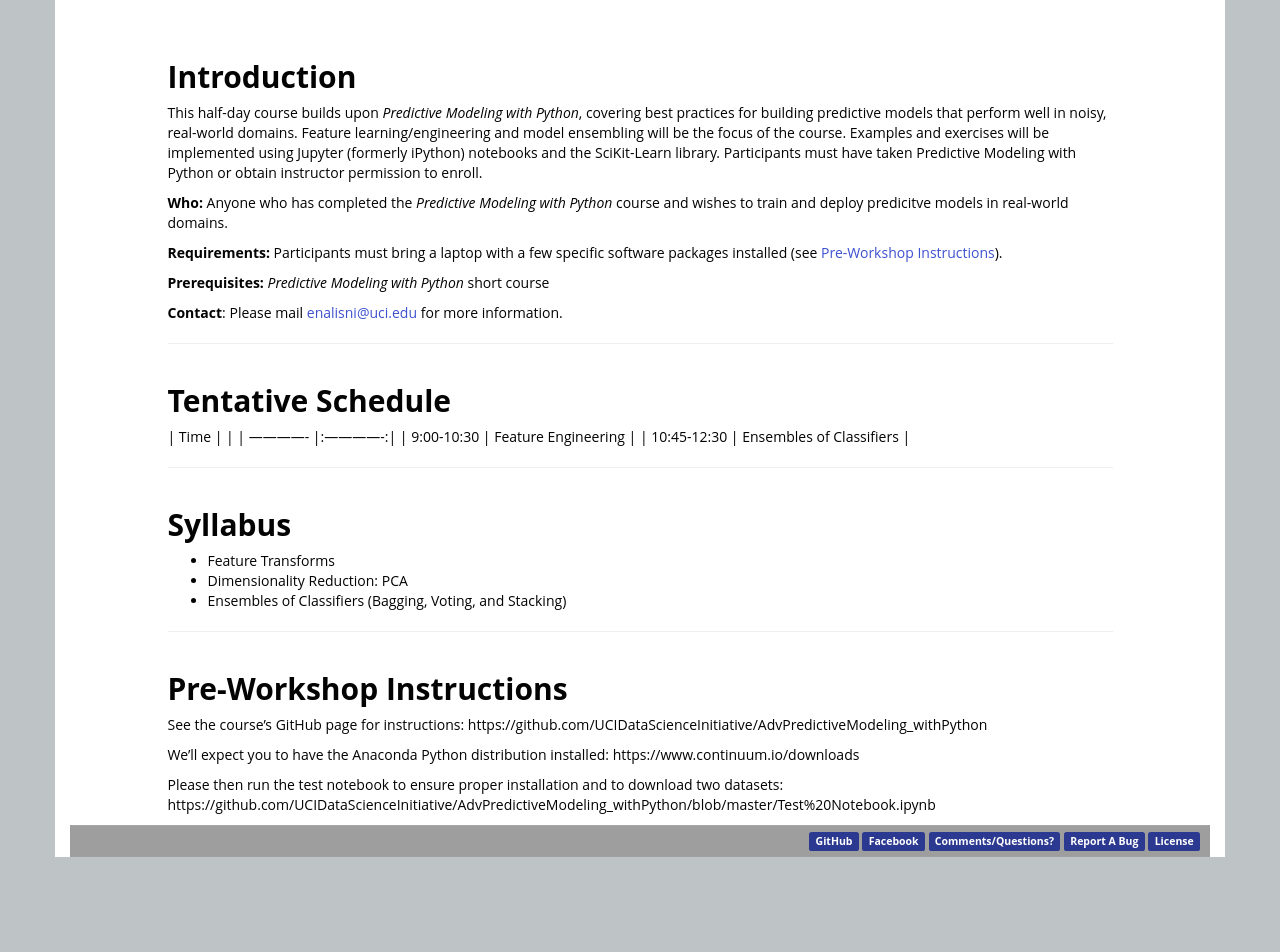
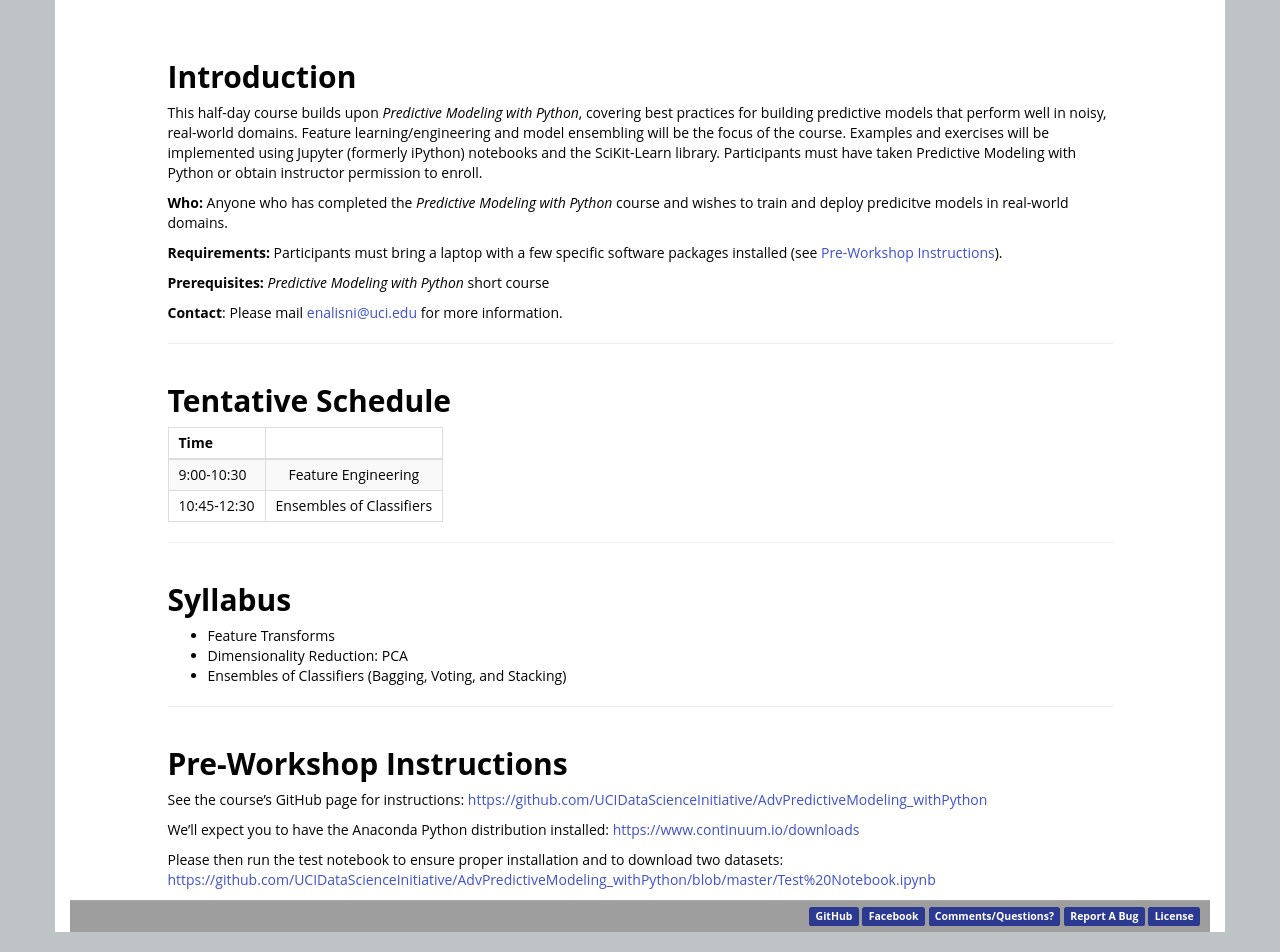
Before and after one commit to UCIDataScienceInitiative/UCIDataScienceInitiative.github.io, a Jekyll site: the page built from Workshops/AdvancedPython.md, in a window 1280 px wide. Shown: the part 434-1386 px from the top of the page. Built offline with Jekyll 4.4.1, drawn with Linux system fonts in a browser that asks for light colours; before the commit the page ends 1311 px from its top, so only the background shows below that; grey boxes are pictures that could not be loaded.

Commit message:
fixed links

```diff
--- a/Workshops/AdvancedPython.md
+++ b/Workshops/AdvancedPython.md
@@ -32,6 +32,7 @@ This half-day course builds upon *Predictive Modeling with Python*, covering bes
 | ------------- |:-------------:|
 | 9:00-10:30    | Feature Engineering 		|
 | 10:45-12:30   | Ensembles of Classifiers   	|
+
 * * *
 
 
@@ -47,8 +48,8 @@ This half-day course builds upon *Predictive Modeling with Python*, covering bes
 
 ## <a name="Instructions"></a>Pre-Workshop Instructions
 
-See the course's GitHub page for instructions: https://github.com/UCIDataScienceInitiative/AdvPredictiveModeling_withPython
+See the course's GitHub page for instructions: <https://github.com/UCIDataScienceInitiative/AdvPredictiveModeling_withPython>
 
-We'll expect you to have the Anaconda Python distribution installed: https://www.continuum.io/downloads
+We'll expect you to have the Anaconda Python distribution installed: <https://www.continuum.io/downloads>
 
-Please then run the test notebook to ensure proper installation and to download two datasets: https://github.com/UCIDataScienceInitiative/AdvPredictiveModeling_withPython/blob/master/Test%20Notebook.ipynb
+Please then run the test notebook to ensure proper installation and to download two datasets: <https://github.com/UCIDataScienceInitiative/AdvPredictiveModeling_withPython/blob/master/Test%20Notebook.ipynb>
```
